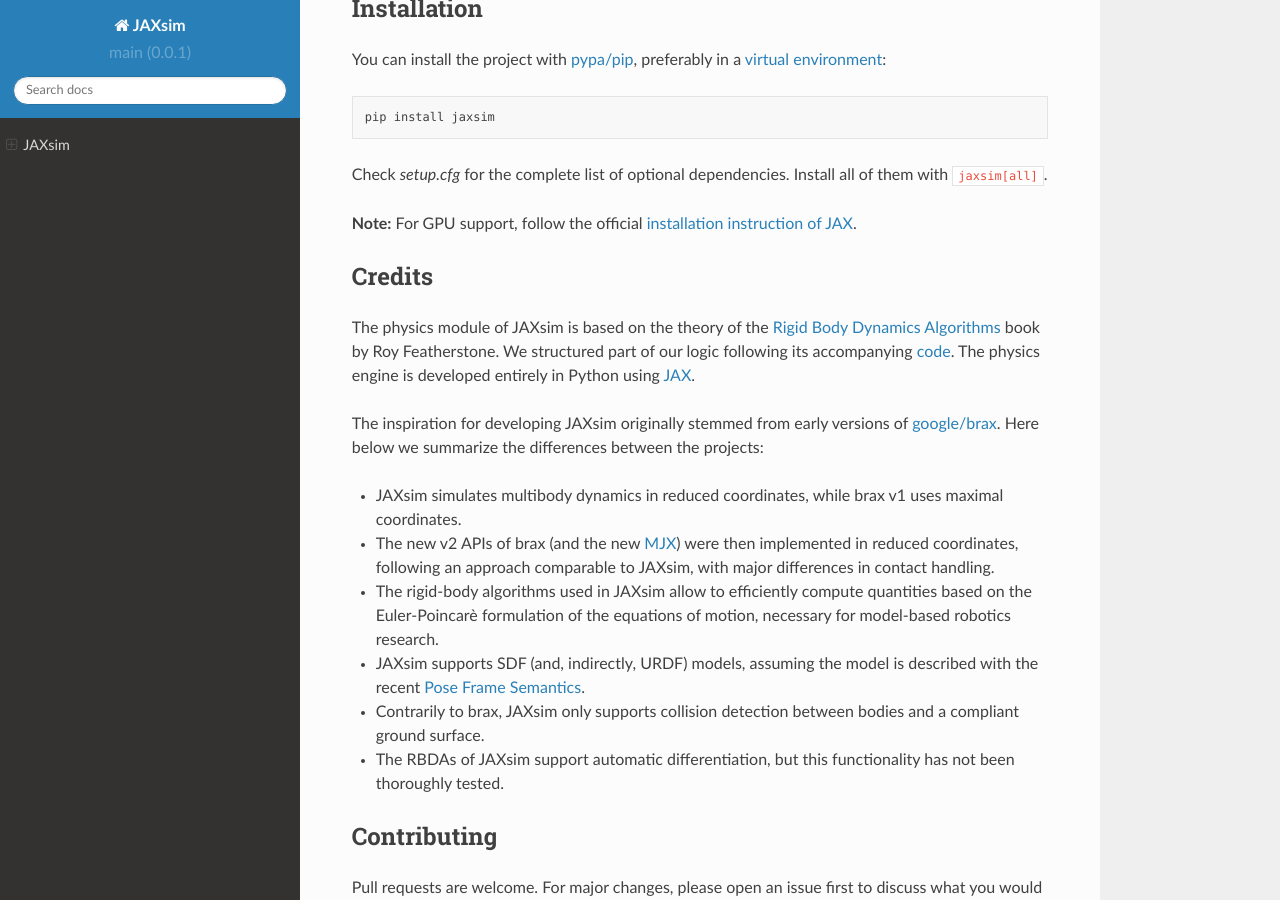
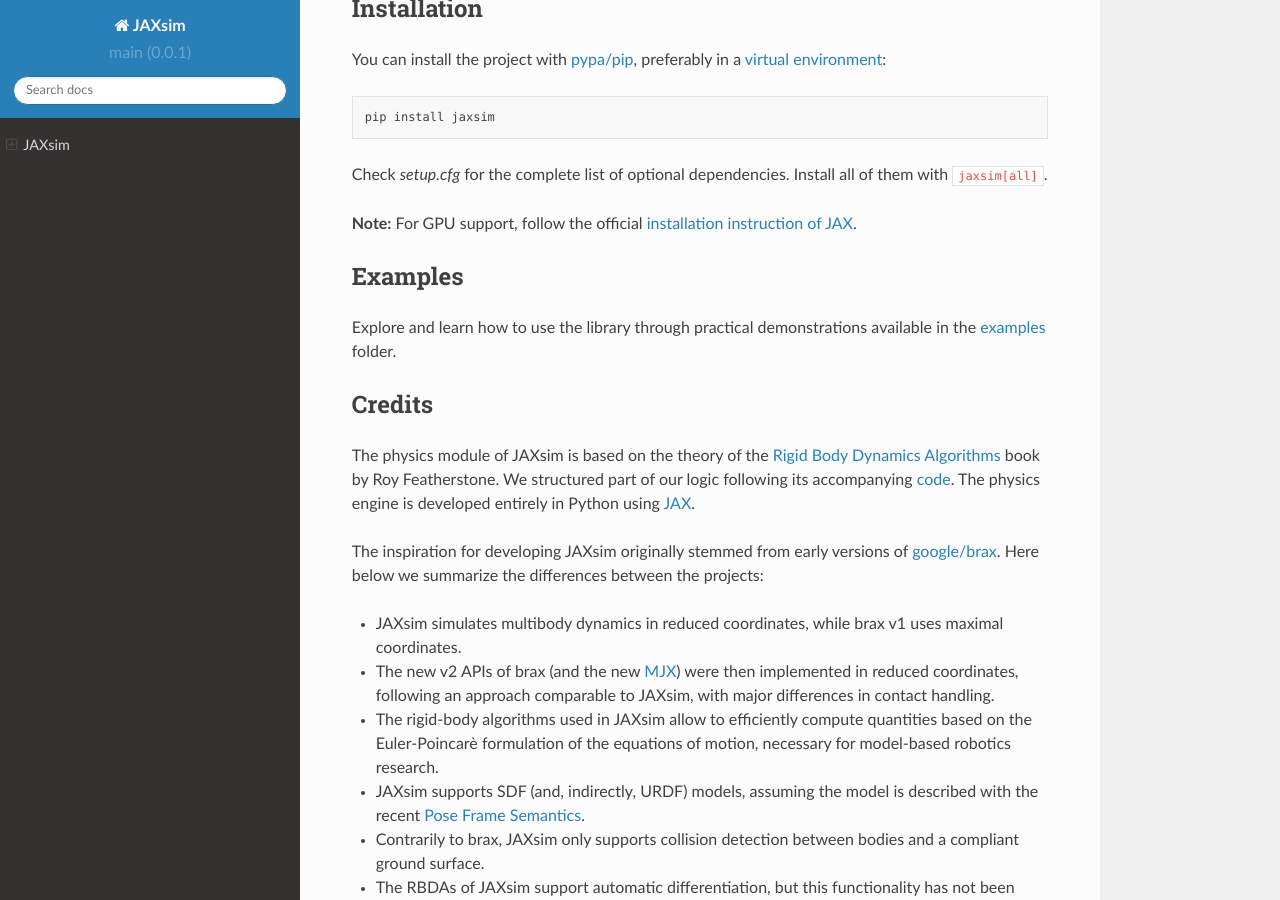
Before and after one commit to ami-iit/jaxsim, a Sphinx documentation site: the page built from docs/index.rst, in a window 1280 px wide and 900 px high, scrolled down 930 px. Built offline with Sphinx 7.4.7 and the Read the Docs theme 2.0.0, drawn with Linux system fonts in a browser that asks for light colours.

Commit message:
Add reference to examples in docs

```diff
--- a/docs/index.rst
+++ b/docs/index.rst
@@ -40,6 +40,11 @@
 Check `setup.cfg` for the complete list of optional dependencies. Install all of them with ``jaxsim[all]``.
 
 **Note:** For GPU support, follow the official `installation instruction of JAX <https://github.com/google/jax/#installation>`_.
+
+Examples
+--------
+
+Explore and learn how to use the library through practical demonstrations available in the `examples <https://github.com/ami-iit/jaxsim/tree/main/examples>`__ folder.
 
 Credits
 -------
```
